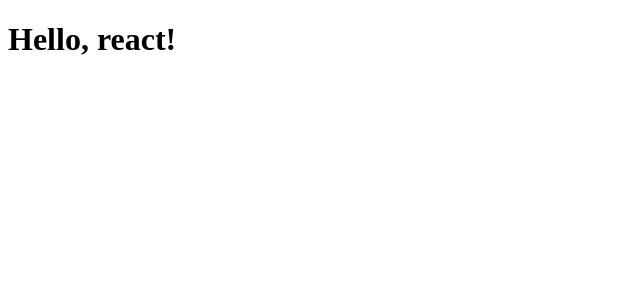
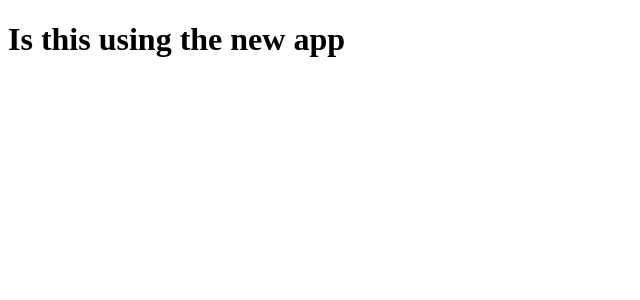
Before and after one commit to joecwilson/FullStack, a React app: page / in a window 1280 px wide. Shown: the top 300 px of the page, without its empty margins (0-640 px from the left). Built offline with nearby package versions, Linux system fonts and the light colour scheme; the HTML template or start-up script is replaced by a standard one.

Commit message:
Added CSS stylesheet and React

```diff
--- /dev/null
+++ b/assets/App.js
@@ -0,0 +1,10 @@
+import React, { Component } from 'react';
+
+
+export default function App(){
+    return(
+        <div>
+            <h1>Is this using the new app</h1>
+        </div>
+    )
+}
--- a/assets/index.js
+++ b/assets/index.js
@@ -1,7 +1,9 @@
 import React from 'react';
 import ReactDOM from "react-dom";
+import App from "./App";
+
 
 ReactDOM.render(
-  <h1>Hello, react!</h1>,
-  document.getElementById('root')
+    <App></App>,
+    document.getElementById("root")
 );
--- /dev/null
+++ b/static/styles.css
@@ -0,0 +1,4 @@
+h1 {
+    color: darkred;
+    text-align: center;
+}
```
Also changed, not shown: templates/hello_webpack.html (+5 -3 lines), templates/index.html (added, +10 -0 lines), 2 other files (tests, documents, lock files or other folders).
